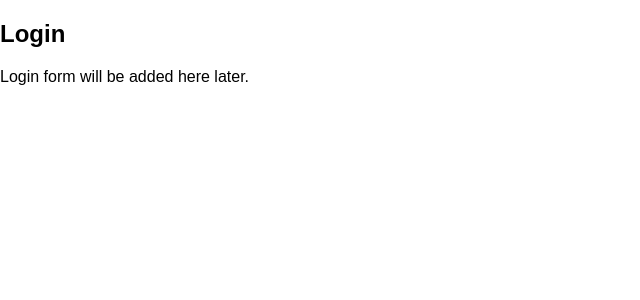
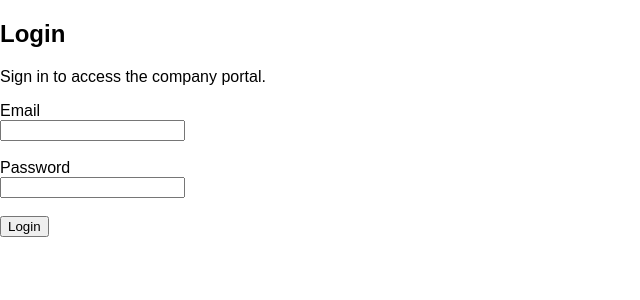
Before and after one commit to Abbassn/mini-company-portal, a React app in the folder frontend/: page /login in a window 1280 px wide. Shown: the top 300 px of the page, without its empty margins (0-640 px from the left). Built offline with nearby package versions, Linux system fonts and the light colour scheme; the HTML template or start-up script is replaced by a standard one.

Commit message:
Add frontend login integration

```diff
--- a/frontend/src/App.css
+++ b/frontend/src/App.css
@@ -28,3 +28,10 @@
 .page {
   padding: 32px;
 }
+.logout-button {
+  border: none;
+  background: none;
+  cursor: pointer;
+  font: inherit;
+  font-weight: 500;
+}
--- /dev/null
+++ b/frontend/src/api/authApi.js
@@ -0,0 +1,7 @@
+import axiosClient from "./axiosClient";
+
+export async function loginUser(credentials) {
+  const response = await axiosClient.post("/auth/login", credentials);
+
+  return response.data.data;
+}
--- a/frontend/src/components/layout/AppLayout.jsx
+++ b/frontend/src/components/layout/AppLayout.jsx
@@ -1,6 +1,14 @@
-import { Link, Outlet } from "react-router-dom";
+import { Link, Outlet, useNavigate } from "react-router-dom";
+import { clearAuthData } from "../../auth/authStorage";
 
 function AppLayout() {
+  const navigate = useNavigate();
+
+  function handleLogout() {
+    clearAuthData();
+    navigate("/login");
+  }
+
   return (
     <div className="app">
       <header className="navbar">
@@ -11,6 +19,10 @@ function AppLayout() {
           <Link to="/employees">Employees</Link>
           <Link to="/salary-reviews">Salary Reviews</Link>
           <Link to="/profile">Profile</Link>
+
+          <button type="button" onClick={handleLogout} className="logout-button">
+            Logout
+          </button>
         </nav>
       </header>
 
--- a/frontend/src/pages/LoginPage.jsx
+++ b/frontend/src/pages/LoginPage.jsx
@@ -1,8 +1,92 @@
+import { useState } from "react";
+import { useNavigate } from "react-router-dom";
+import { loginUser } from "../api/authApi";
+import { saveAuthData } from "../auth/authStorage";
+
 function LoginPage() {
+  const navigate = useNavigate();
+
+  const [formData, setFormData] = useState({
+    email: "",
+    password: "",
+  });
+
+  const [error, setError] = useState("");
+  const [isLoading, setIsLoading] = useState(false);
+
+  function handleChange(event) {
+    const { name, value } = event.target;
+
+    setFormData({
+      ...formData,
+      [name]: value,
+    });
+  }
+
+  async function handleSubmit(event) {
+    event.preventDefault();
+
+    setError("");
+    setIsLoading(true);
+
+    try {
+      const authData = await loginUser(formData);
+
+      saveAuthData(authData.token, authData.user);
+
+      navigate("/dashboard");
+    } catch (error) {
+      const message =
+        error.response?.data?.message || "Login failed. Please try again.";
+
+      setError(message);
+    } finally {
+      setIsLoading(false);
+    }
+  }
+
   return (
     <section>
-      <h2>Login</h2>
-      <p>Login form will be added here later.</p>
+      <h1>Login</h1>
+      <p>Sign in to access the company portal.</p>
+
+      <form onSubmit={handleSubmit}>
+        <div>
+          <label htmlFor="email">Email</label>
+          <br />
+          <input
+            id="email"
+            name="email"
+            type="email"
+            value={formData.email}
+            onChange={handleChange}
+            required
+          />
+        </div>
+
+        <br />
+
+        <div>
+          <label htmlFor="password">Password</label>
+          <br />
+          <input
+            id="password"
+            name="password"
+            type="password"
+            value={formData.password}
+            onChange={handleChange}
+            required
+          />
+        </div>
+
+        <br />
+
+        {error && <p>{error}</p>}
+
+        <button type="submit" disabled={isLoading}>
+          {isLoading ? "Logging in..." : "Login"}
+        </button>
+      </form>
     </section>
   );
 }
```
